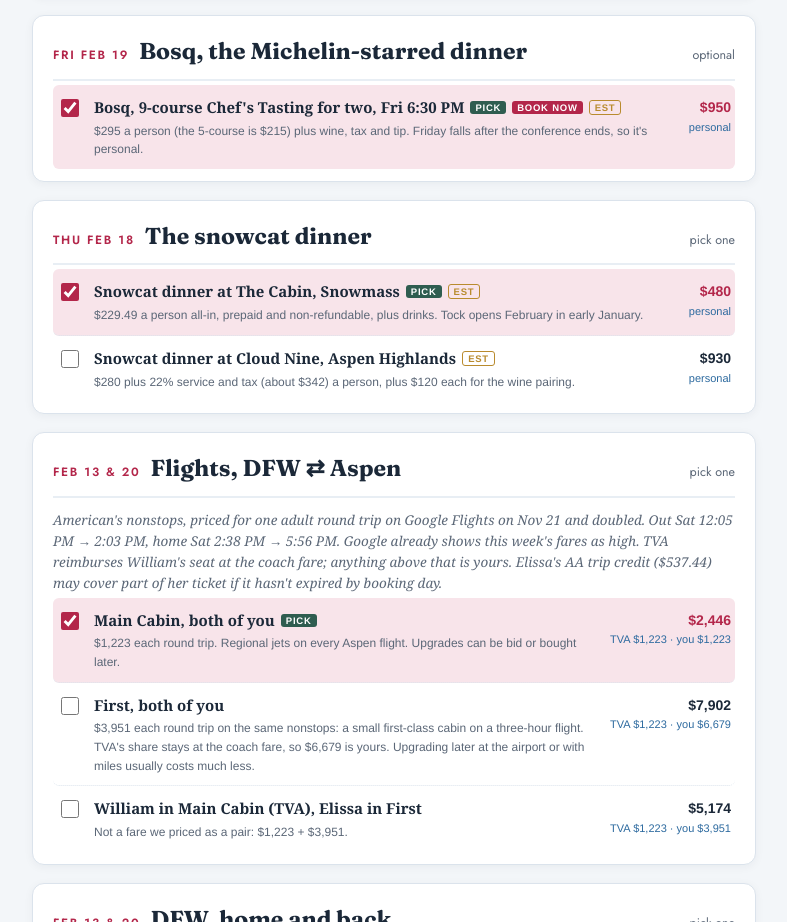
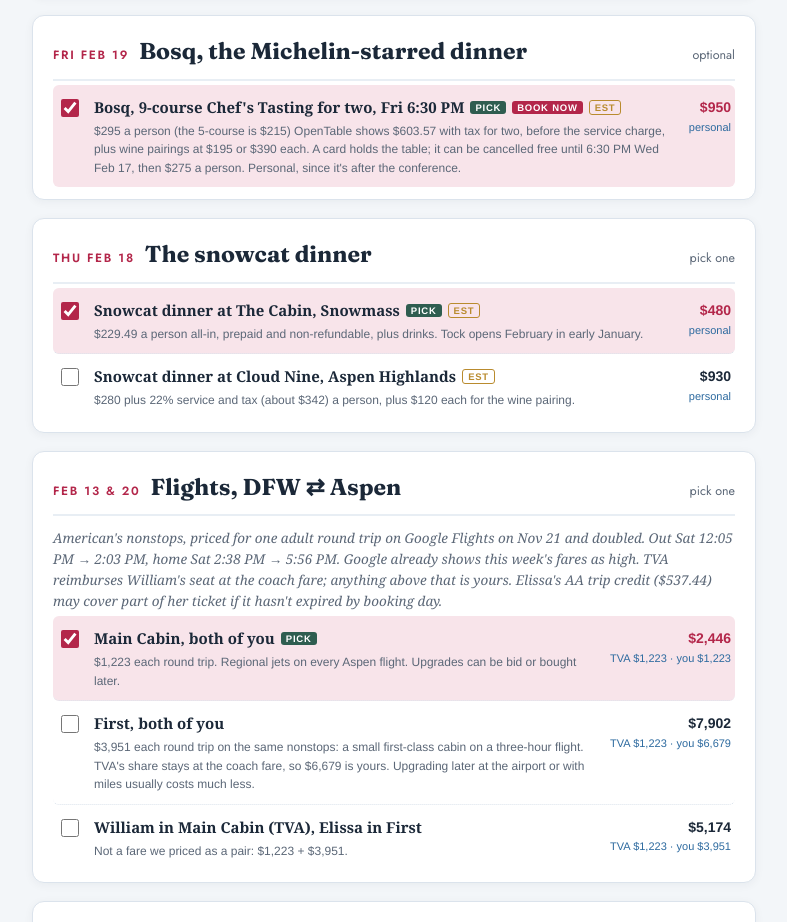
Before and after one commit to wfleischer00/wfleischer00.github.io, a plain HTML site: page snowmass-2027/budget.html in a window 1280 px wide. Shown: the part 1968-2890 px from the top of the page, without its empty margins (246-1033 px from the left). Drawn offline with Linux system fonts and the light colour scheme.

Commit message:
The Valentine Run: Bosq's Friday booking terms
Co-Authored-By: Claude Opus 5.5 <noreply@anthropic.com>

```diff
--- a/snowmass-2027/budget.html
+++ b/snowmass-2027/budget.html
@@ -207,7 +207,7 @@
 
   <div class="day" id="g-bosq">
     <div class="dayhead"><span class="date">Fri Feb 19</span><span class="title">Bosq, the Michelin-starred dinner</span><span class="lodge">optional</span></div>
-    <label class="opt on"><input type="checkbox" id="bosq-9" data-g="bosq" data-mode="one" data-cost="950" data-tva="0" data-short="Bosq Chef's Tasting" data-rec="1" checked><span class="txt"><span class="lab">Bosq, 9-course Chef's Tasting for two, Fri 6:30 PM</span><span class="badge b-rec">pick</span><span class="badge b-warn">book now</span><span class="badge b-est">est</span><span class="det">$295 a person (the 5-course is $215) plus wine, tax and tip. Friday falls after the conference ends, so it's personal.</span></span><span class="n">$950<small>personal</small></span></label>
+    <label class="opt on"><input type="checkbox" id="bosq-9" data-g="bosq" data-mode="one" data-cost="950" data-tva="0" data-short="Bosq Chef's Tasting" data-rec="1" checked><span class="txt"><span class="lab">Bosq, 9-course Chef's Tasting for two, Fri 6:30 PM</span><span class="badge b-rec">pick</span><span class="badge b-warn">book now</span><span class="badge b-est">est</span><span class="det">$295 a person (the 5-course is $215) OpenTable shows $603.57 with tax for two, before the service charge, plus wine pairings at $195 or $390 each. A card holds the table; it can be cancelled free until 6:30 PM Wed Feb 17, then $275 a person. Personal, since it's after the conference.</span></span><span class="n">$950<small>personal</small></span></label>
   </div>
 
   <div class="day" id="g-cat">
```
Also changed, not shown: snowmass-2027/index.html (+1 -1 lines).
